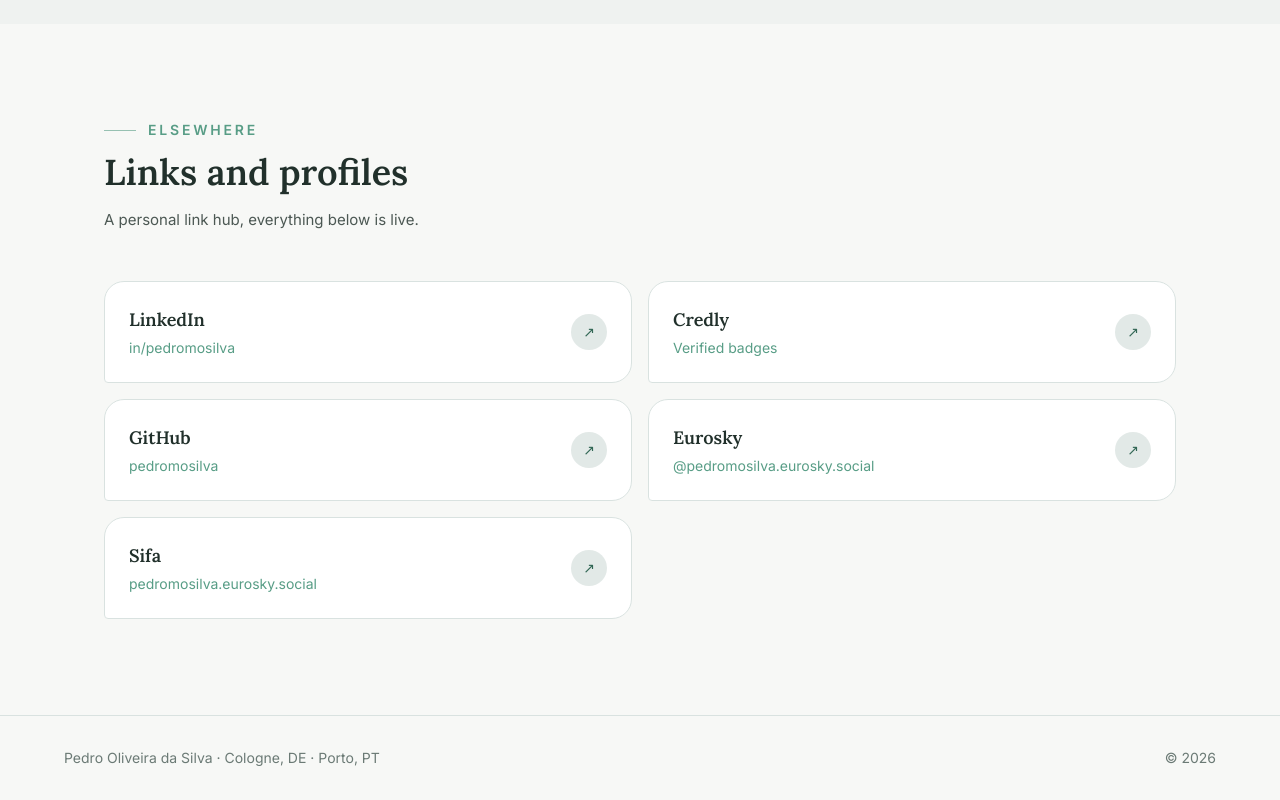
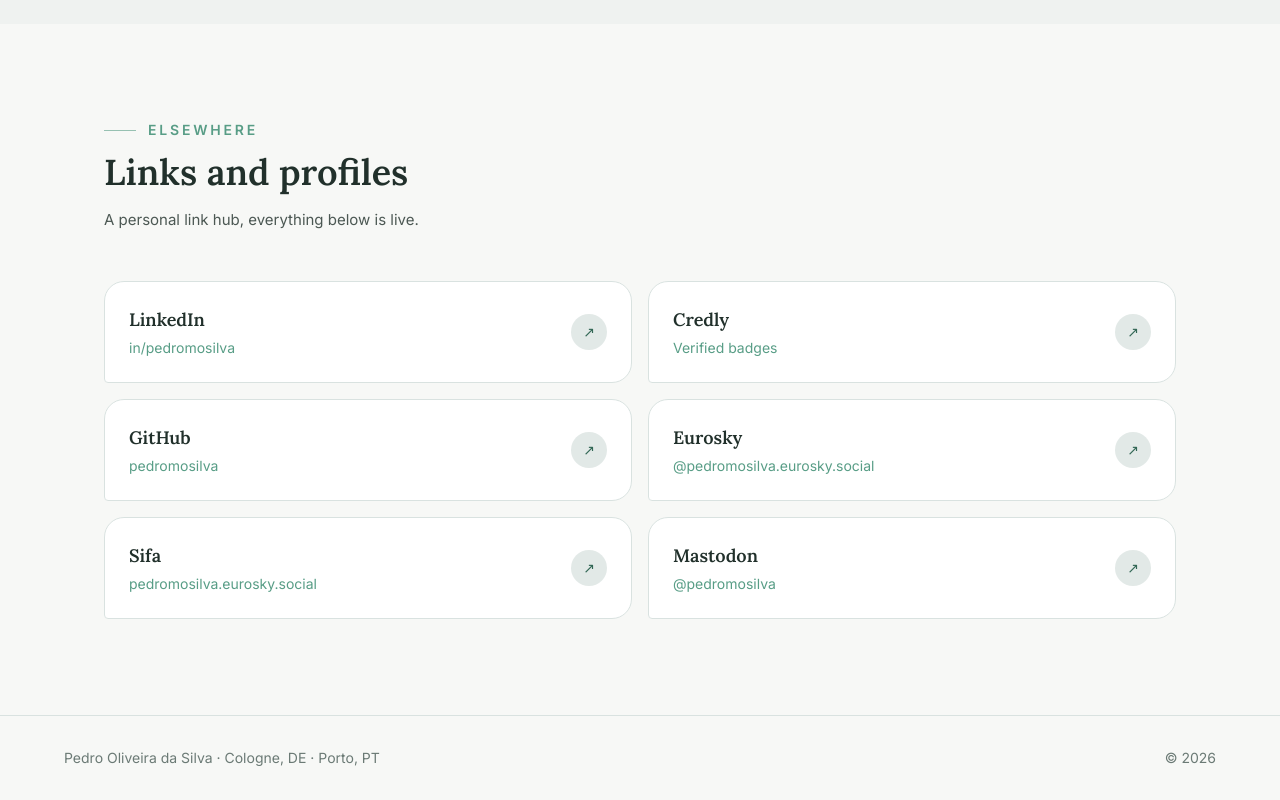
Before and after one commit to pedromosilva/pedromosilva, a React (Vite) app: page / in a window 1280 px wide. Shown: the part 6615-7415 px from the top of the page. Built offline with nearby package versions, Linux system fonts and the light colour scheme.

Commit message:
Add Mastodon link to Links section

```diff
--- a/src/data/content.ts
+++ b/src/data/content.ts
@@ -388,4 +388,9 @@
     value: "pedromosilva.eurosky.social",
     href: "https://sifa.id/p/pedromosilva.eurosky.social",
   },
+  {
+    label: "Mastodon",
+    value: "@pedromosilva",
+    href: "https://mastodon.social/@pedromosilva",
+  },
 ];
```
